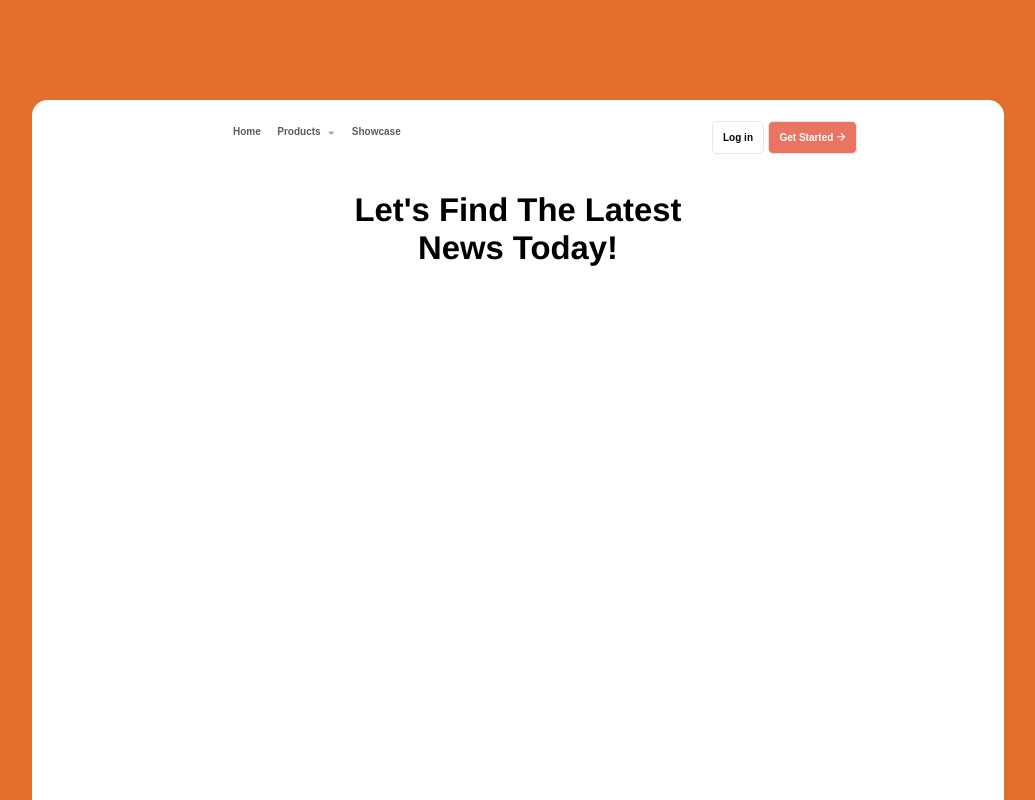
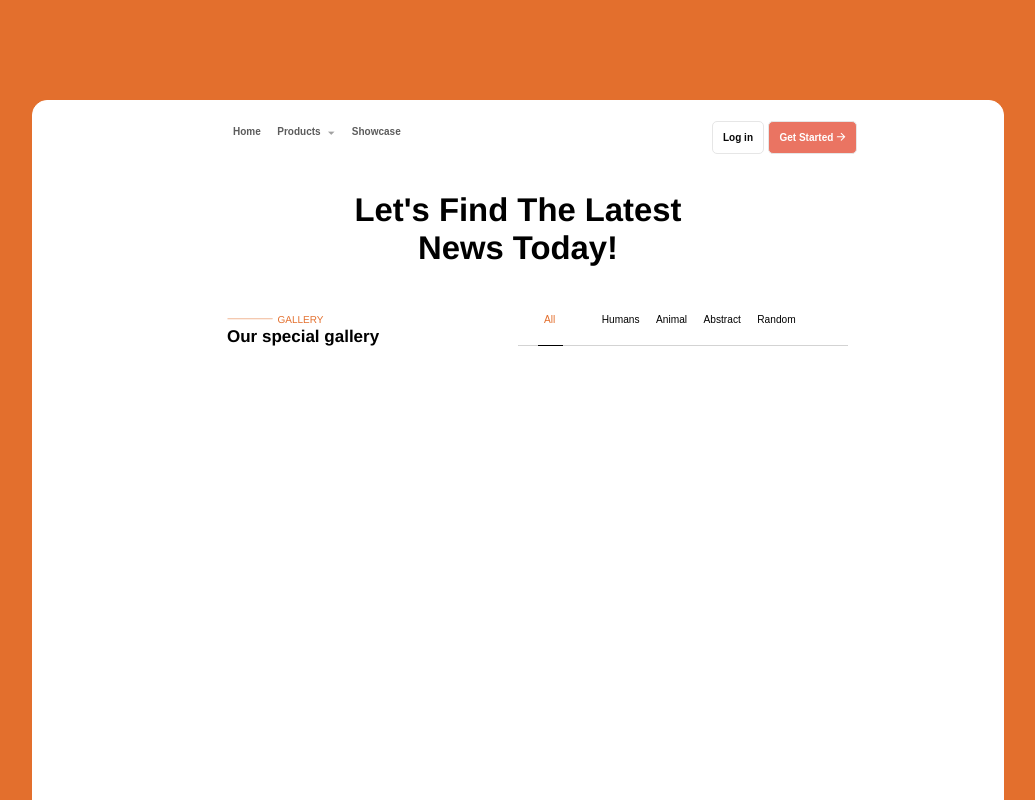
Before and after one commit to vitalii-khrypko/art-page, a plain HTML site: page index.html in a window 1280 px wide. Shown: the top 800 px of the page, without its empty margins (122-1157 px from the left). Drawn offline with Linux system fonts and the light colour scheme.

Commit message:
add main_gallery & main_nav

```diff
--- a/index.html
+++ b/index.html
@@ -23,6 +23,26 @@
         </header>
         <main>
             <h1>Let's Find The Latest <br>News Today!</h1>
+            <div class="div_after_h1">
+                <div class="main_gallery">
+                    <img src="./img/line_gallery.png" alt="line_gallery">
+                    <span class="span_gallery">GALLERY</span><br>
+                    <span class="span_special_gallery">Our special gallery</span>
+                </div>
+                <nav class="main_nav">
+                    <div class="main_btn_container">
+                        <button class="main_nav_allBtn">All</button>
+                        <button class="main_nav_buttons">Humans</button>
+                        <button class="main_nav_buttons">Animal</button>
+                        <button class="main_nav_buttons">Abstract</button>
+                        <button class="main_nav_buttons">Random</button><br>
+                    </div>
+                    <div class="line_container">
+                        <img src="./img/line_nav.png" alt="line_nav" class="thinLine">
+                        <img src="./img/line_nav_bold.png" alt="line_nav_bold" class="boldLine">
+                    </div>
+                </nav>
+            </div>
         </main>
     </div>
 </body>
--- a/main.css
+++ b/main.css
@@ -74,3 +74,69 @@ main h1 {
     text-align: center;
     margin-top: 50px;
 }
+main .div_after_h1 {
+    display: grid;
+    grid-template-columns: repeat(10, 1fr);
+    grid-template-rows: repeat(2, 20px);
+}
+main .div_after_h1 .main_gallery:nth-child(1) {
+    grid-column-start: 3;
+    grid-column-end: 5;
+    grid-row: 2;
+}
+main .div_after_h1 .main_gallery img {
+    margin-bottom: 3px;
+}
+main .div_after_h1 .main_gallery .span_gallery {
+    color: rgba(227, 111, 45, 1);
+    font-size: 10px;
+    font-weight: 500;
+}
+main .div_after_h1 .main_gallery .span_special_gallery {
+    color: rgba(0, 0, 0, 1);
+    font-size: 17px;
+    font-weight: 800;
+}
+main .div_after_h1 .main_nav:nth-child(2) {
+    grid-column-start: 6;
+    grid-column-end: 10;
+    grid-row: 2;
+}
+main .div_after_h1 .main_nav .main_btn_container {
+    margin-left: 20px;
+}
+main .div_after_h1 .main_nav .main_nav_allBtn {
+    color: rgba(227, 111, 45, 1);
+    font-size: 10.16px;
+    font-weight: 500;
+    background-color: white;
+    border: none;
+    cursor: pointer;
+    margin-right: 30px;
+}
+main .div_after_h1 .main_nav .main_nav_buttons {
+    color: rgba(0, 0, 0, 1);
+    font-size: 10.16px;
+    font-weight: 500;
+    background-color: white;
+    border: none;
+    cursor: pointer;
+}
+main .div_after_h1 .main_nav .line_container {
+    position: relative;
+    margin-top: 5px;
+}
+main .div_after_h1 .main_nav .line_container .thinLine {
+    width: 85%;
+    height: 1px;
+    background-color: #ccc; /* Сірий колір */
+}
+main .div_after_h1 .main_nav .line_container .boldLine {
+    position: absolute;
+    width: 25px; /* Довжина товстої лінії */
+    height: 1px; /* Товщина лінії */
+    background-color: black; /* Колір лінії */
+    top: 13px; /* Піднімає лінію трохи вгору */
+    left: 0; /* Початок під "All" */
+    margin-left: 20px;
+}
```
Also changed, not shown: img/line_gallery.png (added), img/line_nav.png (added), img/line_nav_bold.png (added).
